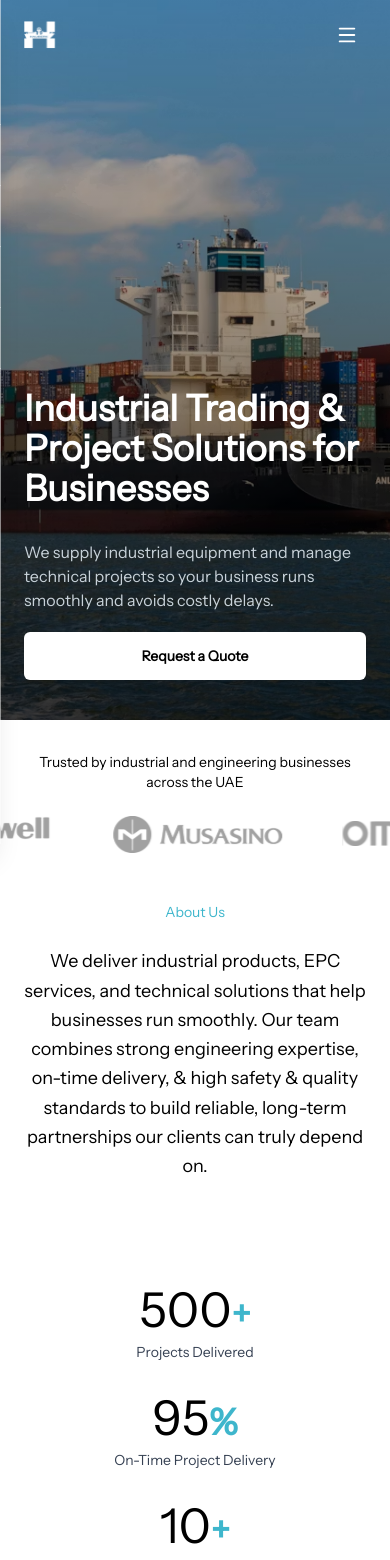
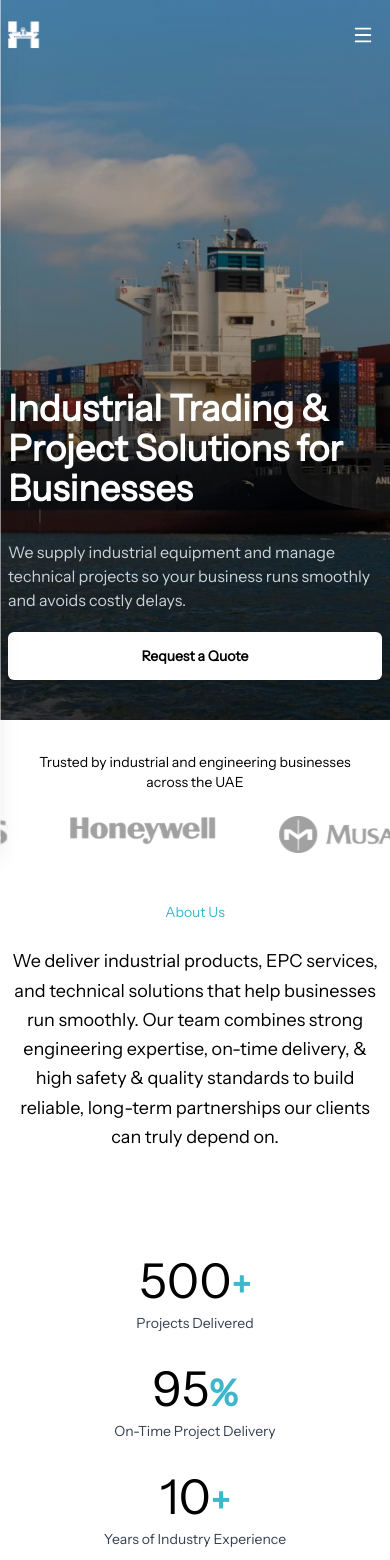
Before and after one commit to saadanzarii/houberk, a Next.js app: page / in a window 390 px wide. Shown: the top 1560 px of the page. Built offline with nearby package versions, Linux system fonts and the light colour scheme.

Commit message:
working fine

```diff
--- a/app/globals.css
+++ b/app/globals.css
@@ -29,6 +29,7 @@ body {
 .no-scrollbar::-webkit-scrollbar {
   display: none;
 }
+
 .no-scrollbar {
   -ms-overflow-style: none;
   scrollbar-width: none;
@@ -38,14 +39,16 @@ body {
   from {
     transform: translateX(0);
   }
+
   to {
     transform: translateX(-50%);
   }
 }
 
 .animate-marquee {
-  animation: marquee 20s linear infinite;
+  animation: marquee 40s linear infinite;
 }
+
 .animate-marquee:hover {
   animation-play-state: paused;
 }
--- a/component/about.tsx
+++ b/component/about.tsx
@@ -1,11 +1,11 @@
 export function AboutSection() {
   return (
-    <section className="bg-background py-10 ">
-      <div className="mx-auto max-w-6xl px-6 text-center ">
+    <section className="bg-background py-10 px-2 md:px-6 lg:px-12 ">
+      <div className="mx-auto max-w-6xl text-center ">
         <span className="text-sm font-medium lg:text-xl text-[#3EB6CC]">
           About Us
         </span>
-        <p className="mt-6 text-lg leading-relaxed  md:text-xl lg:text-3xl text-black ">
+        <p className="mt-6 text-lg leading-relaxed  md:text-xl lg:text-3xl text-black !font-medium   ">
           We deliver industrial products, EPC services, and technical solutions
           that help businesses run smoothly. Our team combines strong
           engineering expertise, on-time delivery, & high safety & quality
--- a/component/hero.tsx
+++ b/component/hero.tsx
@@ -23,7 +23,7 @@ export function HeroSection() {
       <div className="absolute inset-0 bg-gradient-to-t from-black/70 to-black/5" />
 
       {/* NAVBAR */}
-      <nav className="relative z-20 flex items-center justify-between px-6 py-4 lg:px-12">
+      <nav className="relative z-20 flex items-center justify-between px-2 py-4 md:px-6 lg:px-12">
         {/* Logo */}
         <Link href="/" className="flex items-center">
           <img
@@ -95,7 +95,7 @@ export function HeroSection() {
           <div className="flex-1" />
 
           {/* Mobile CTA */}
-          <li className="px-6 pb-6">
+          <li className="px-6 pb-20">
             <Button className="w-full !rounded-md bg-black py-6 text-white font-semibold hover:bg-black/90">
               Request a Quote
             </Button>
@@ -104,7 +104,7 @@ export function HeroSection() {
       </div>
 
       {/* HERO CONTENT */}
-      <div className="relative z-10 flex min-h-[650px] items-end px-6 pb-10 lg:px-12 ">
+      <div className="relative z-10 flex min-h-[650px] items-end px-2 pb-10 md:px-6 lg:px-12 ">
         <div className="grid gap-8 lg:grid-cols-2 ">
           <h1 className="self-center text-4xl font-bold text-white md:text-5xl lg:leading-14">
             Industrial Trading & Project Solutions for Businesses
--- a/component/stats.tsx
+++ b/component/stats.tsx
@@ -1,10 +1,34 @@
 "use client";
-import { useEffect, useState } from "react";
+import { useEffect, useState, useRef } from "react";
 
 function CountUp({ end, duration = 2000 }: { end: number; duration?: number }) {
   const [count, setCount] = useState(0);
+  const ref = useRef<HTMLSpanElement>(null);
+  const [isVisible, setIsVisible] = useState(false);
 
   useEffect(() => {
+    const observer = new IntersectionObserver(
+      ([entry]) => {
+        if (entry.isIntersecting) {
+          setIsVisible(true);
+          observer.disconnect();
+        }
+      },
+      { threshold: 0.1 }
+    );
+
+    if (ref.current) {
+      observer.observe(ref.current);
+    }
+
+    return () => {
+      observer.disconnect();
+    };
+  }, []);
+
+  useEffect(() => {
+    if (!isVisible) return;
+
     let start = 0;
     const startTime = performance.now();
 
@@ -21,9 +45,9 @@ function CountUp({ end, duration = 2000 }: { end: number; duration?: number }) {
     };
 
     requestAnimationFrame(animate);
-  }, [end, duration]);
+  }, [end, duration, isVisible]);
 
-  return <>{count}</>;
+  return <span ref={ref}>{count}</span>;
 }
 
 export function StatsSection() {
@@ -34,8 +58,8 @@ export function StatsSection() {
   ];
 
   return (
-    <section className="border-t border-border bg-background py-16">
-      <div className="mx-auto max-w-5xl px-6">
+    <section className="border-t border-border bg-background py-16 mx-2 md:mx-6 lg:mx-12  ">
+      <div className="mx-auto max-w-5xl">
         <div className="grid gap-8 md:grid-cols-3">
           {stats.map((stat) => (
             <div key={stat.label} className="text-center">
```
